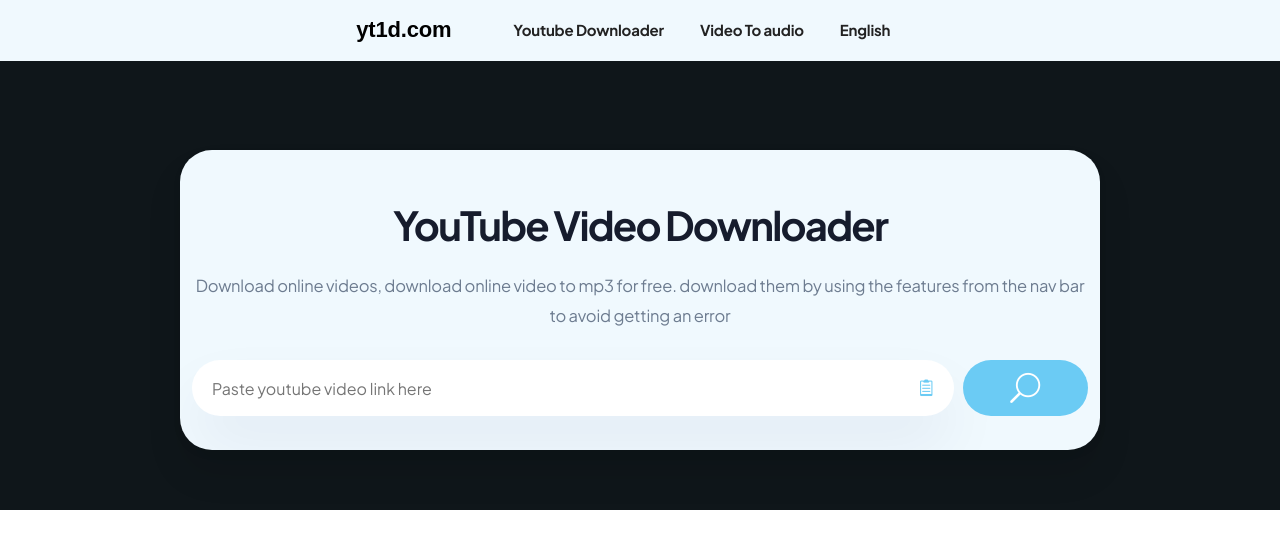
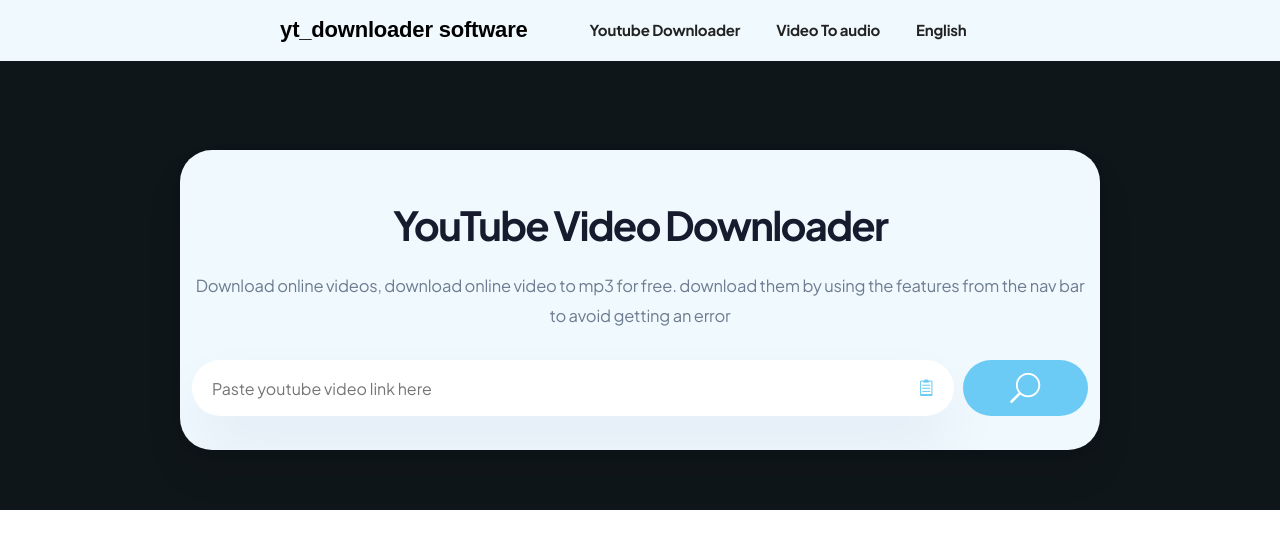
Before and after one commit to davidsoncounted/youtube_video_downloader, a Django app: page / in a window 1280 px wide. Shown: the top 549 px of the page. Run offline with Django 5.2, Linux system fonts and the light colour scheme; some libraries are stand-ins or nearby versions.

Commit message:
initial commit

```diff
--- a/templates/index.html
+++ b/templates/index.html
@@ -52,7 +52,7 @@
                             <!-- logo begin -->
                             <div id="logo" style="background-size: 100%; background-repeat: no-repeat;font-weight: 600;font-size: 22px">
                                 <a href="#" class="text-black">
-                                    yt1d.com                                </a>
+                                    yt_downloader software                          </a>
                             </div>
                             <!-- logo close -->
                         </div>
```
